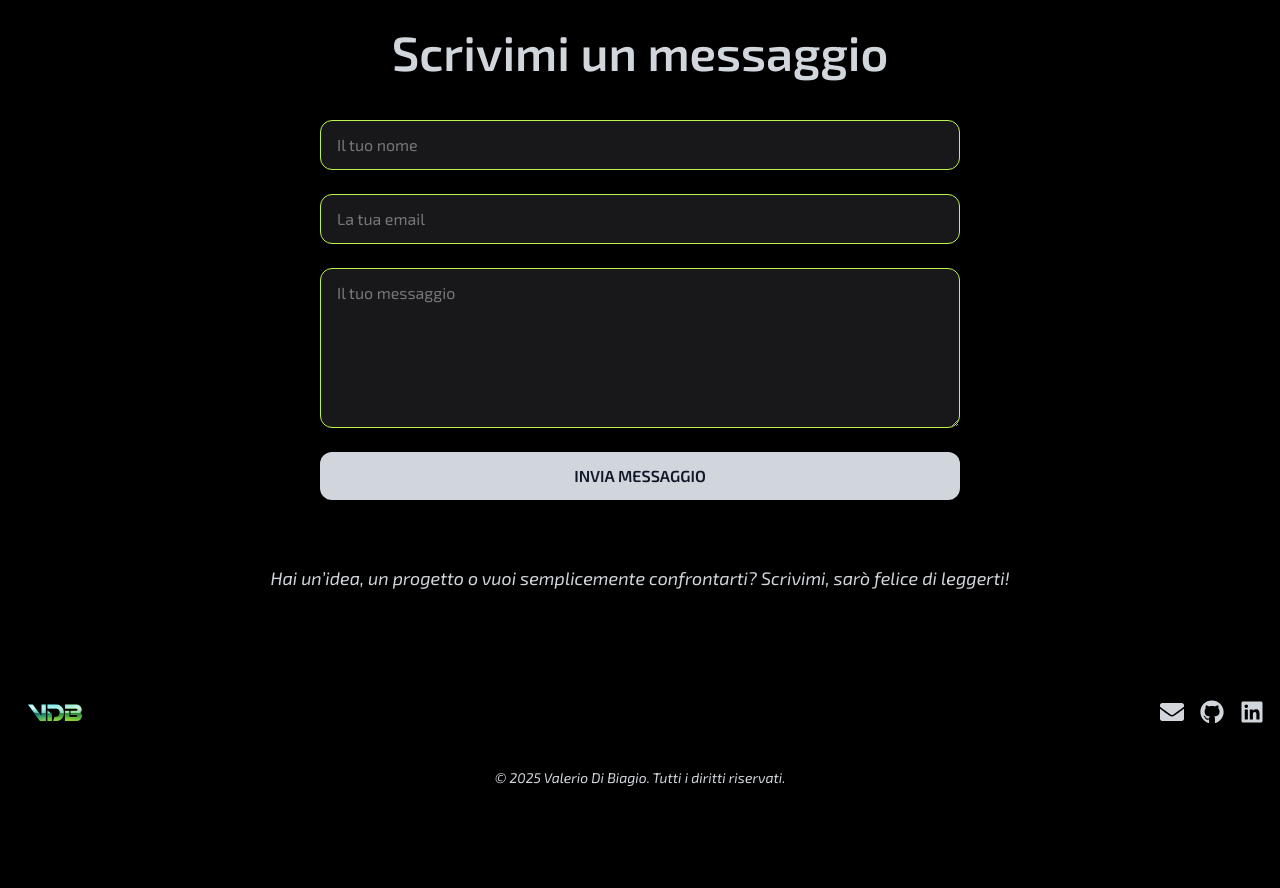
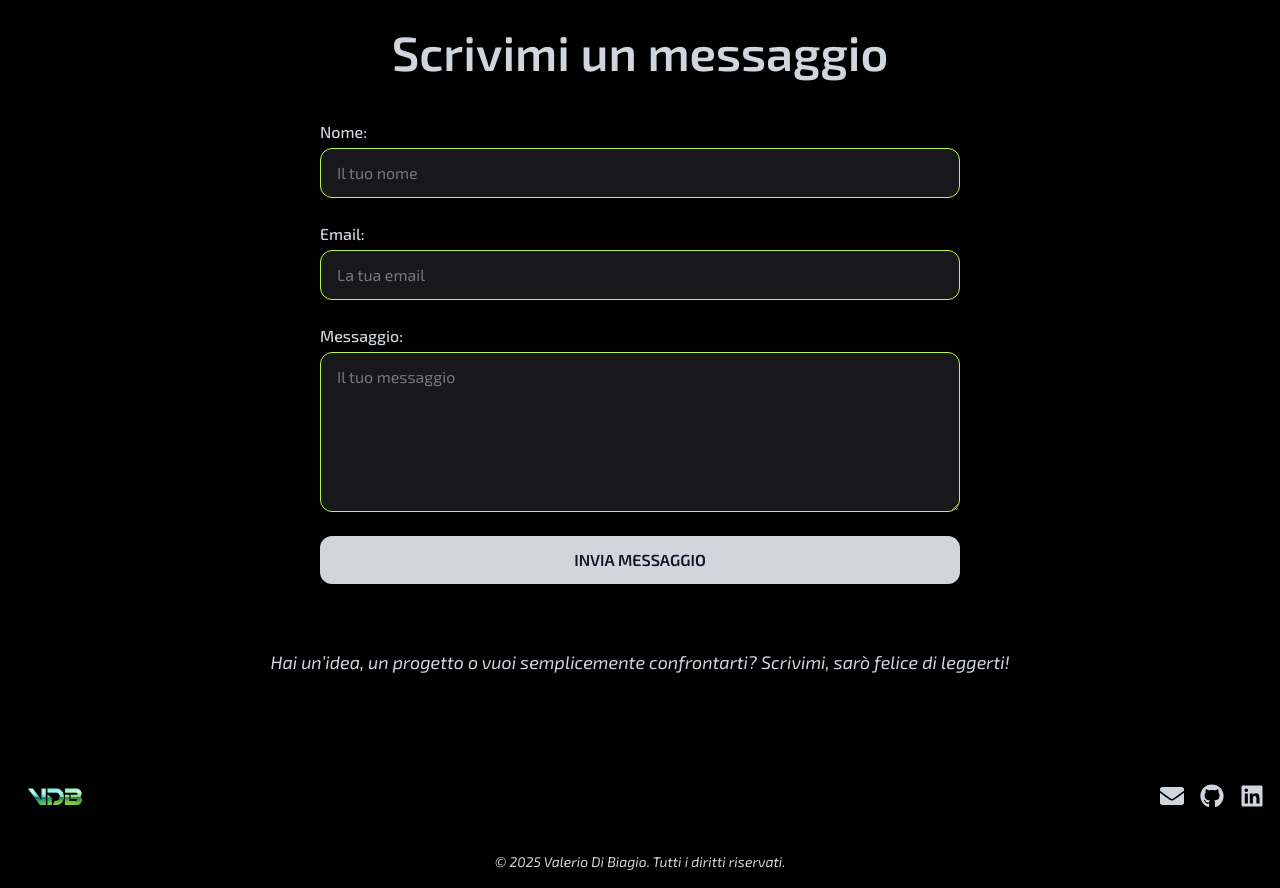
Before and after one commit to ValerioDiBiagio/personal-portfolio, a React (Vite) app: page /contacts in a window 1280 px wide. Shown: the part 980-1868 px from the top of the page. Before the commit the page ends 1784 px from the top, so only its background shows below. Built offline with nearby package versions, Linux system fonts and the light colour scheme; a web font is replaced by a local one.

Commit message:
feat: improve contact form layout with labels and better error handling

```diff
--- a/src/pages/ContactsPage.tsx
+++ b/src/pages/ContactsPage.tsx
@@ -165,28 +165,40 @@ const ContactsPage: React.FC = () => {
                     Scrivimi un messaggio
                 </h2>
 
+                <div className="flex flex-col gap-1">
+                    <label htmlFor="name" className="text-gray-300 font-medium">Nome:</label>
                     <input
+                        id="name"
                         type="text"
                         placeholder="Il tuo nome"
                         {...register("name")}
                         className="w-full bg-zinc-900 text-gray-300 border border-lime-300 rounded-xl px-4 py-3 focus:outline-none focus:ring-2 focus:ring-cyan-400"
                     />
                     {errors.name && <p className="text-red-400 text-sm">{errors.name.message}</p>}
+                </div>
 
+                <div className="flex flex-col gap-1">
+                    <label htmlFor="email" className="text-gray-300 font-medium">Email:</label>
                     <input
+                        id="email"
                         type="email"
                         placeholder="La tua email"
                         {...register("email")}
                         className="w-full bg-zinc-900 text-gray-300 border border-lime-300 rounded-xl px-4 py-3 focus:outline-none focus:ring-2 focus:ring-cyan-400"
                     />
                     {errors.email && <p className="text-red-400 text-sm">{errors.email.message}</p>}
+                </div>
 
+                <div className="flex flex-col gap-1">
+                    <label htmlFor="message" className="text-gray-300 font-medium">Messaggio:</label>
                     <textarea
+                        id="message"
                         placeholder="Il tuo messaggio"
                         {...register("message")}
                         className="w-full h-40 bg-zinc-900 text-gray-300 border border-lime-300 rounded-xl px-4 py-3 focus:outline-none focus:ring-2 focus:ring-cyan-400"
                     />
                     {errors.message && <p className="text-red-400 text-sm">{errors.message.message}</p>}
+                </div>
 
                 <motion.button
                     type="submit"
@@ -200,7 +212,6 @@ const ContactsPage: React.FC = () => {
                     {isSubmitting ? "Invio..." : "INVIA MESSAGGIO"}
                 </motion.button>
 
-                {/* Animated Toast */}
                 <AnimatePresence>
                     {toast && (
                         <motion.p
@@ -217,6 +228,7 @@ const ContactsPage: React.FC = () => {
                 </AnimatePresence>
             </motion.form>
 
+
             {/* CTA finale */}
             <motion.p
                 initial={{ opacity: 0, y: 30 }}
```
Lines whose indentation alone changed are shown as unchanged.
